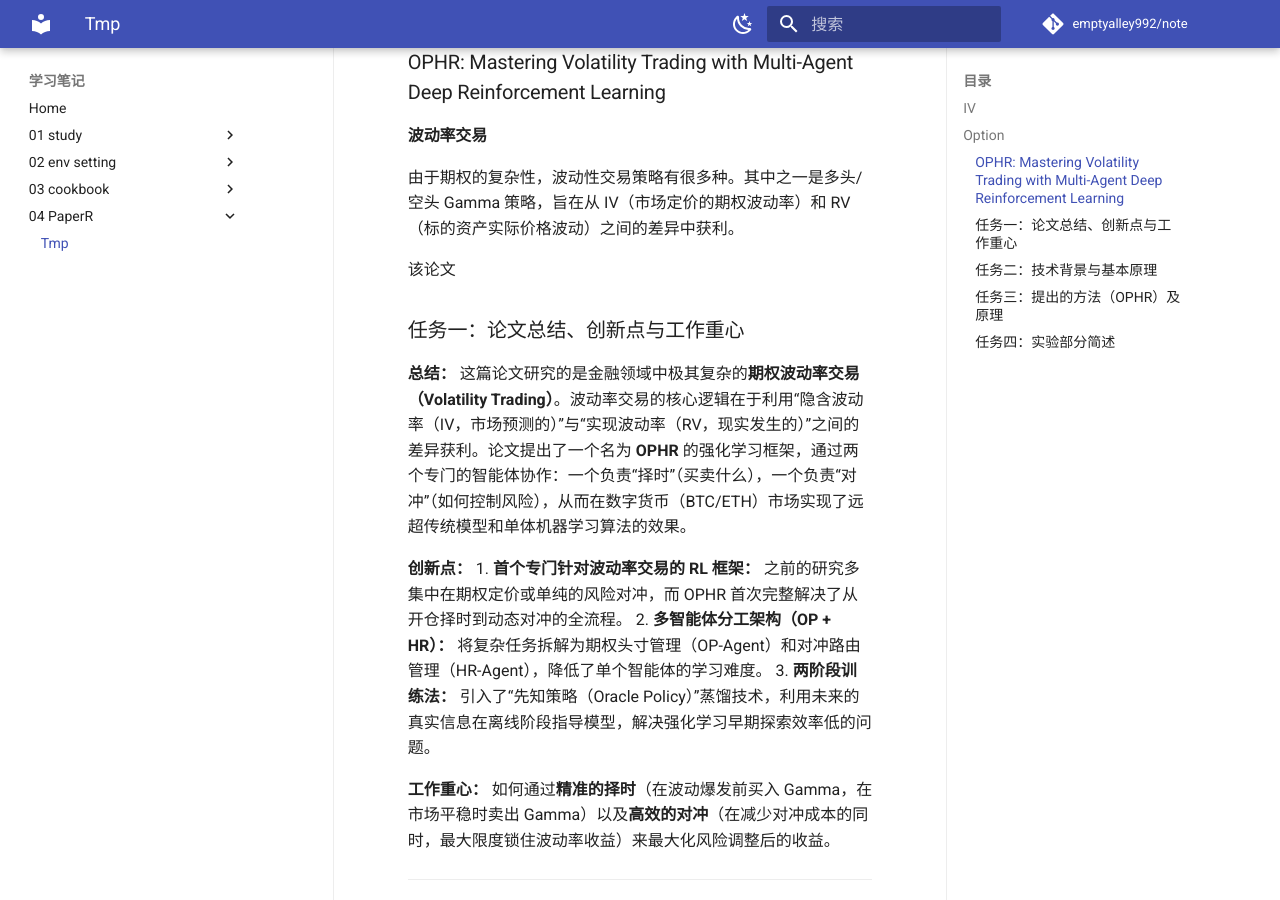
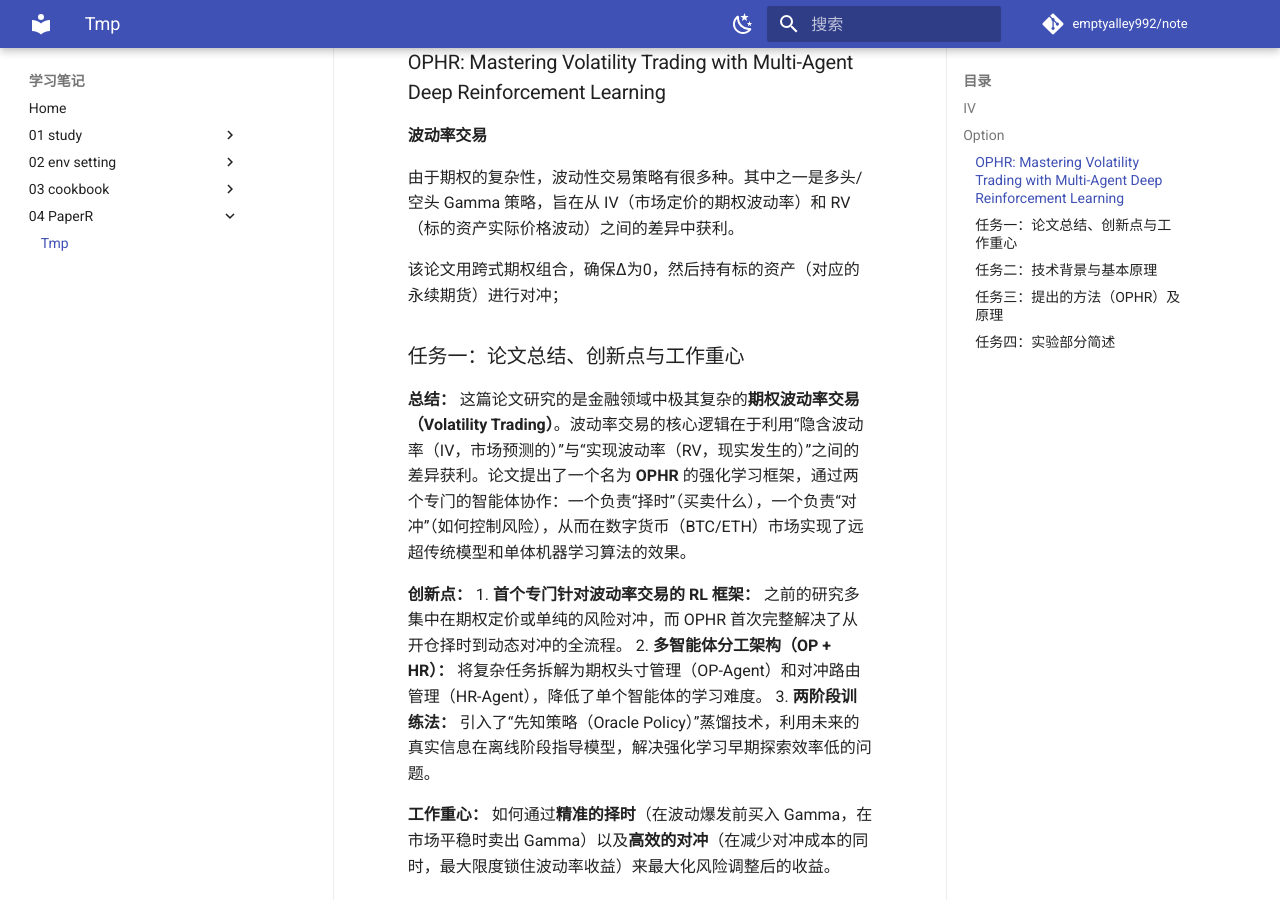
Before and after one commit to emptyalley992/note, an MkDocs documentation site: the page built from docs/04 PaperR/tmp.md, in a window 1280 px wide and 900 px high, scrolled down 601 px. Built offline with MkDocs 1.6.1 and Material for MkDocs 9.7.7, drawn with Linux system fonts in a browser that asks for light colours; comment, search, counter and statistics services are not loaded.

Commit message:
docs/04 PaperR/tmp.md updated from https://stackedit.cn/

```diff
--- a/docs/04 PaperR/tmp.md
+++ b/docs/04 PaperR/tmp.md
@@ -16,7 +16,7 @@
 #### 波动率交易
 由于期权的复杂性，波动性交易策略有很多种。其中之一是多头/空头 Gamma 策略，旨在从 IV（市场定价的期权波动率）和 RV（标的资产实际价格波动）之间的差异中获利。
 
-该论文
+该论文用跨式期权组合，确保Δ为0，然后持有标的资产（对应的永续期货）进行对冲；
 
 
 
```
Also changed, not shown: other parts of docs/04 PaperR/tmp.md (+1 -1 lines).
